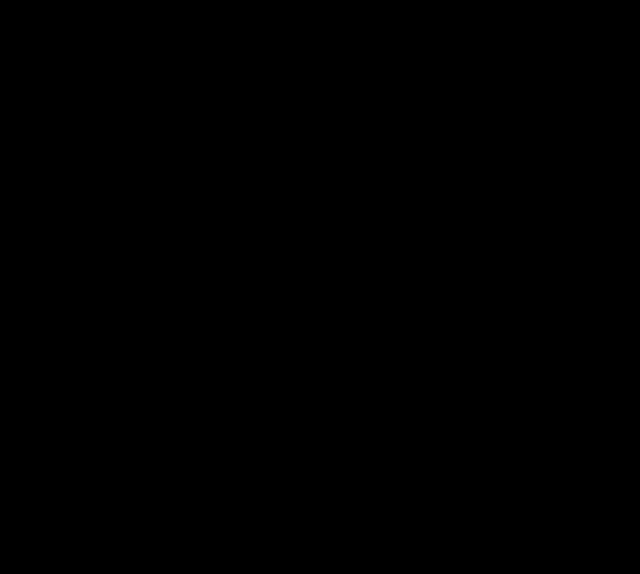
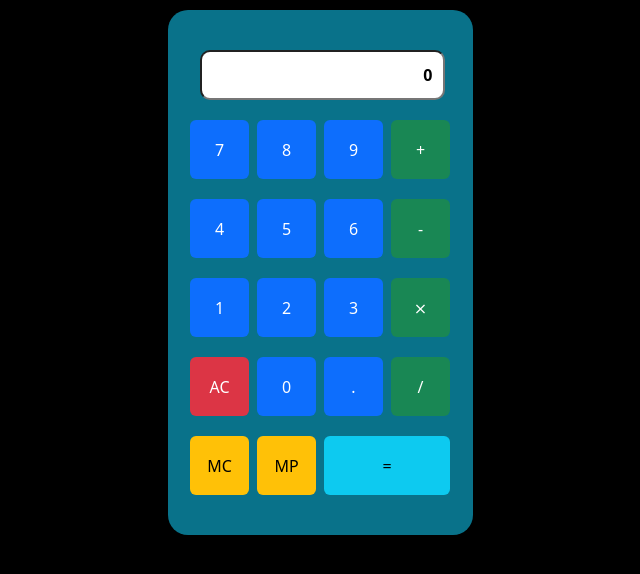
Before and after one commit to GalaxyShard-WDPP/work-calculator, a plain HTML site: page index.html in a window 1280 px wide. Shown: the whole page, without its empty margins (320-960 px from the left). Drawn offline with nearby package versions, Linux system fonts and the light colour scheme.

Commit message:
added layout and styling

```diff
--- a/index.html
+++ b/index.html
@@ -9,9 +9,42 @@
     <link rel="stylesheet" href="style.css">
 </head>
 <body>
-    <div class="container-fluid">
-        <div class="row">
-
+    <div class="container-fluid text-center">
+        <div class="calc-container">
+            <div class="row justify-content-center">
+                <form action="">
+                    <input type="text" name="entry" id="entry" value="0" class="text-end" readonly>
+                </form>
+            </div>
+            <div class="row justify-content-center">
+                <button type="button" class="btn btn-primary num-btn" data-symbol="7">7</button>
+                <button type="button" class="btn btn-primary num-btn" data-symbol="8">8</button>
+                <button type="button" class="btn btn-primary num-btn" data-symbol="9">9</button>
+                <button type="button" class="btn btn-success math-btn" data-symbol="+">+</button>
+            </div>
+            <div class="row justify-content-center">
+                <button type="button" class="btn btn-primary num-btn" data-symbol="4">4</button>
+                <button type="button" class="btn btn-primary num-btn" data-symbol="5">5</button>
+                <button type="button" class="btn btn-primary num-btn" data-symbol="6">6</button>
+                <button type="button" class="btn btn-success math-btn" data-symbol="-">-</button>
+            </div>
+            <div class="row justify-content-center">
+                <button type="button" class="btn btn-primary num-btn" data-symbol="1">1</button>
+                <button type="button" class="btn btn-primary num-btn" data-symbol="2">2</button>
+                <button type="button" class="btn btn-primary num-btn" data-symbol="3">3</button>
+                <button type="button" class="btn btn-success math-btn" data-symbol="*">&Cross;</button>
+            </div>
+            <div class="row justify-content-center">
+                <button type="button" class="btn btn-danger math-btn" data-symbol="AC">AC</button>
+                <button type="button" class="btn btn-primary num-btn" data-symbol="0">0</button>
+                <button type="button" class="btn btn-primary num-btn" data-symbol=".">.</button>
+                <button type="button" class="btn btn-success math-btn" data-symbol="/">/</button>
+            </div>
+            <div class="row justify-content-center">
+                <button type="button" class="btn btn-warning math-btn" id="mc-btn">MC</button>
+                <button type="button" class="btn btn-warning math-btn" id="mp-btn">MP</button>
+                <button type="button" class="btn btn-info equal-btn" data-symbol="=">=</button>
+            </div>
         </div>
     </div>
     <!-- <script src="https://cdn.jsdelivr.net/npm/bootstrap@5.3.2/dist/js/bootstrap.bundle.min.js" integrity="sha384-C6RzsynM9kWDrMNeT87bh95OGNyZPhcTNXj1NW7RuBCsyN/o0jlpcV8Qyq46cDfL" crossorigin="anonymous"></script> -->
--- /dev/null
+++ b/index.js
@@ -0,0 +1,5 @@
+
+
+let mathBtns = document.getElementsByClassName("math-btn");
+let numBtns = document.getElementsByClassName("num-btn");
+let equalBtn = document.getElementsByClassName("equal-btn")[0];
--- a/style.css
+++ b/style.css
@@ -5,7 +5,7 @@ body {
     margin:auto;
     background-color: #000000;
 }
-.entry {
+#entry {
     width:100%;
     height:50px;
     border-radius:10px;
@@ -19,16 +19,15 @@ body {
     background-color: rgb(9, 114, 138);
     border-radius:20px;
     padding:30px;
-    margin-top:10px;
-    margin-bottom:10px;
+    margin:10px auto;
 
 }
-.numBut, .mathBut, .equalBut {
+.num-btn, .math-btn, .equal-btn {
     height:59px;
     width:59px;
     margin:10px 4px;
     border:0;
 }
-.equalBut {
+.equal-btn {
     width:126px;
 }
```
